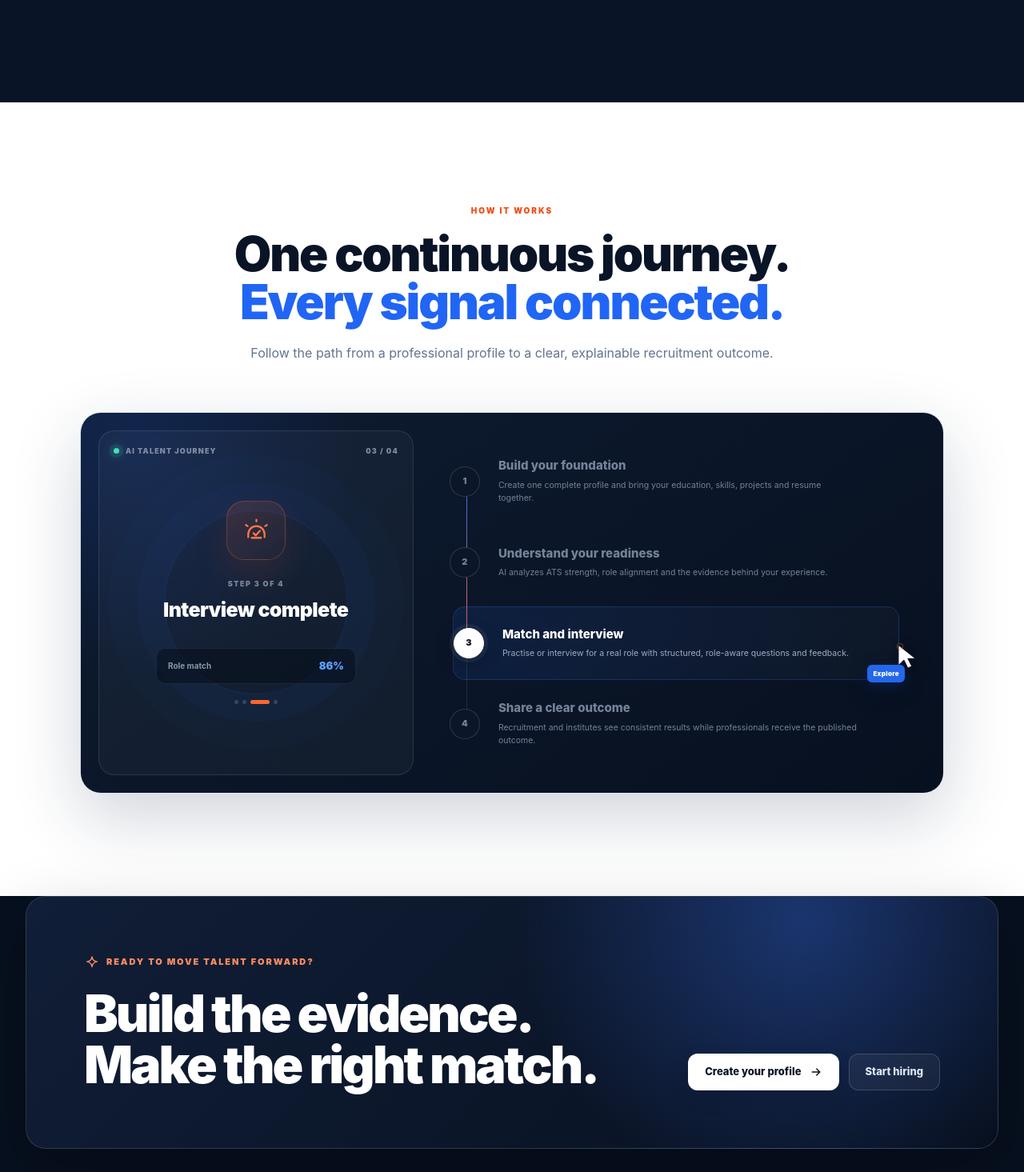
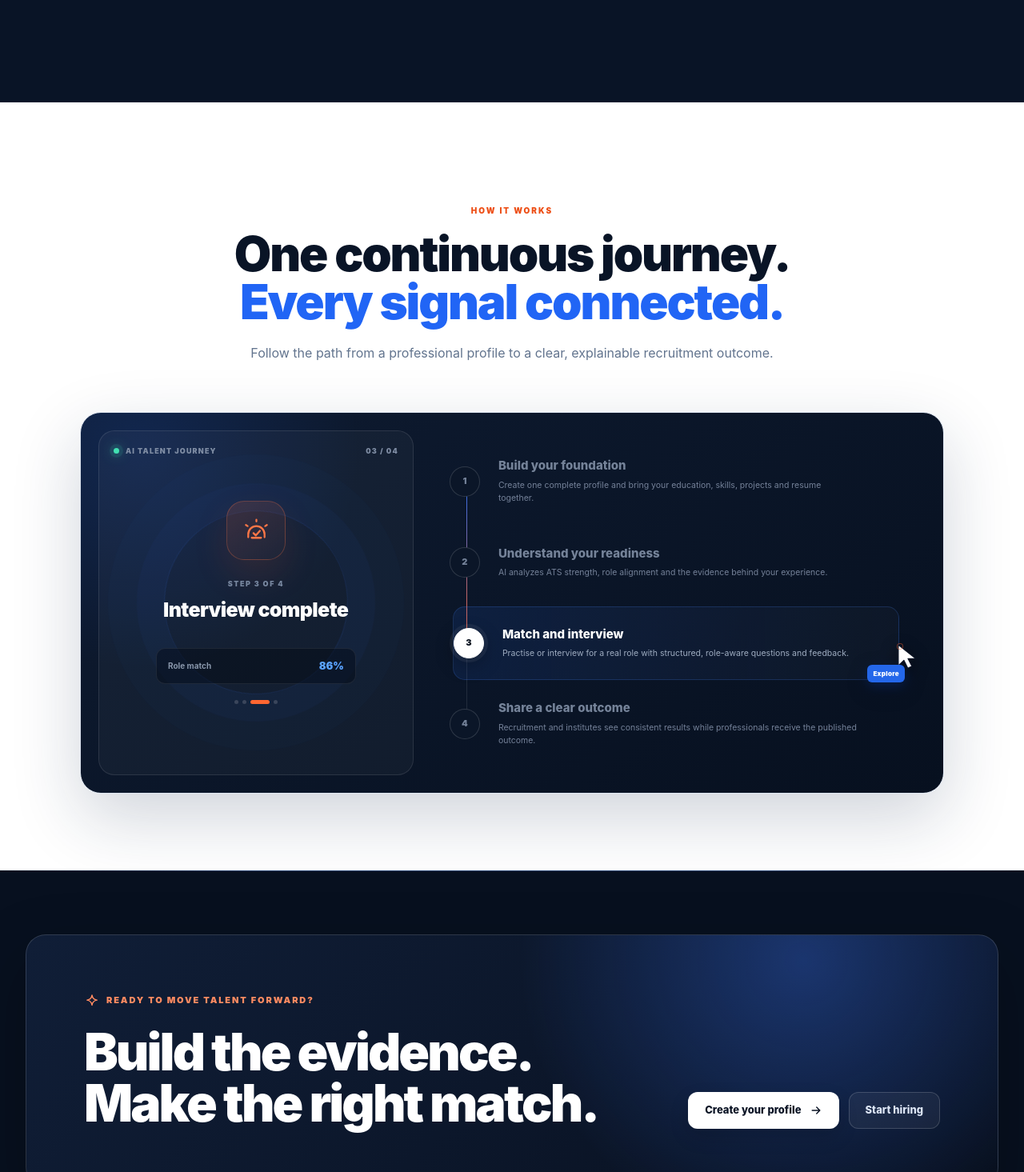
Before and after one commit to yash807/ai_recruitment_platform, a Next.js app in the folder frontend/: page / in a window 1280 px wide. Shown: the part 2825-4290 px from the top of the page at 80% size. Built offline with nearby package versions, Linux system fonts and the light colour scheme.

Commit message:
Fix landing page section transition

```diff
--- a/frontend/app/globals.css
+++ b/frontend/app/globals.css
@@ -213,6 +213,8 @@ html { scroll-behavior: smooth; }
 .brand-capability p { margin-top: 12px; max-width: 510px; color: #8e9aae; font-size: 13px; line-height: 1.8; }
 
 .brand-journey { background: #fff; }
+.brand-final-section { position: relative; isolation: isolate; background: #07101f; }
+.brand-final-section::before { content: ""; position: absolute; z-index: -1; height: 1px; inset: 0 0 auto; background: linear-gradient(90deg, transparent, rgba(83,137,224,.45) 25% 75%, transparent); box-shadow: 0 -22px 65px rgba(22,74,164,.12); }
 .journey-experience { position: relative; display: grid; max-width: 1080px; gap: 24px; margin: 60px auto 0; padding: 22px; overflow: hidden; border: 1px solid #dce4ef; border-radius: 26px; background: radial-gradient(circle at 7% 10%, rgba(39,103,238,.16), transparent 25%), linear-gradient(145deg, #0e1b31, #07101f); box-shadow: 0 30px 85px rgba(18,42,77,.2); }
 .journey-experience::after { content: ""; position: absolute; inset: 0; pointer-events: none; opacity: .22; background-image: radial-gradient(rgba(128,164,221,.5) .7px, transparent .7px); background-size: 18px 18px; mask-image: linear-gradient(110deg, black, transparent 58%); }
 .journey-preview { position: relative; z-index: 1; display: flex; min-height: 410px; flex-direction: column; align-items: center; justify-content: center; padding: 28px; overflow: hidden; border: 1px solid rgba(255,255,255,.1); border-radius: 20px; background: rgba(255,255,255,.035); text-align: center; }
--- a/frontend/app/page.tsx
+++ b/frontend/app/page.tsx
@@ -175,7 +175,7 @@ export default function Home() {
         </div>
       </section>
 
-      <section className="brand-journey px-5 py-24 text-[#091426] sm:px-8 lg:py-32" id="outcomes">
+      <section className="brand-journey px-5 pb-20 pt-24 text-[#091426] sm:px-8 lg:pb-24 lg:pt-32" id="outcomes">
         <div className="mx-auto max-w-7xl">
           <p className="brand-eyebrow text-center">How it works</p>
           <h2 className="mx-auto mt-4 max-w-3xl text-center text-4xl font-black tracking-[-.035em] sm:text-6xl">One continuous journey.<br /><span className="text-[#2165f5]">Every signal connected.</span></h2>
@@ -184,7 +184,7 @@ export default function Home() {
         </div>
       </section>
 
-      <section className="px-5 pb-10 sm:px-8">
+      <section className="brand-final-section px-5 pb-10 pt-16 sm:px-8 lg:pt-20">
         <div className="brand-cta mx-auto max-w-7xl">
           <div><p className="brand-kicker"><SparkIcon /> Ready to move talent forward?</p><h2>Build the evidence.<br />Make the right match.</h2></div>
           <div className="flex flex-col gap-3 sm:flex-row"><Link className="brand-button brand-button-light" href="/student">Create your profile <ArrowIcon /></Link><Link className="brand-button brand-button-ghost" href="/company">Start hiring</Link></div>
```
